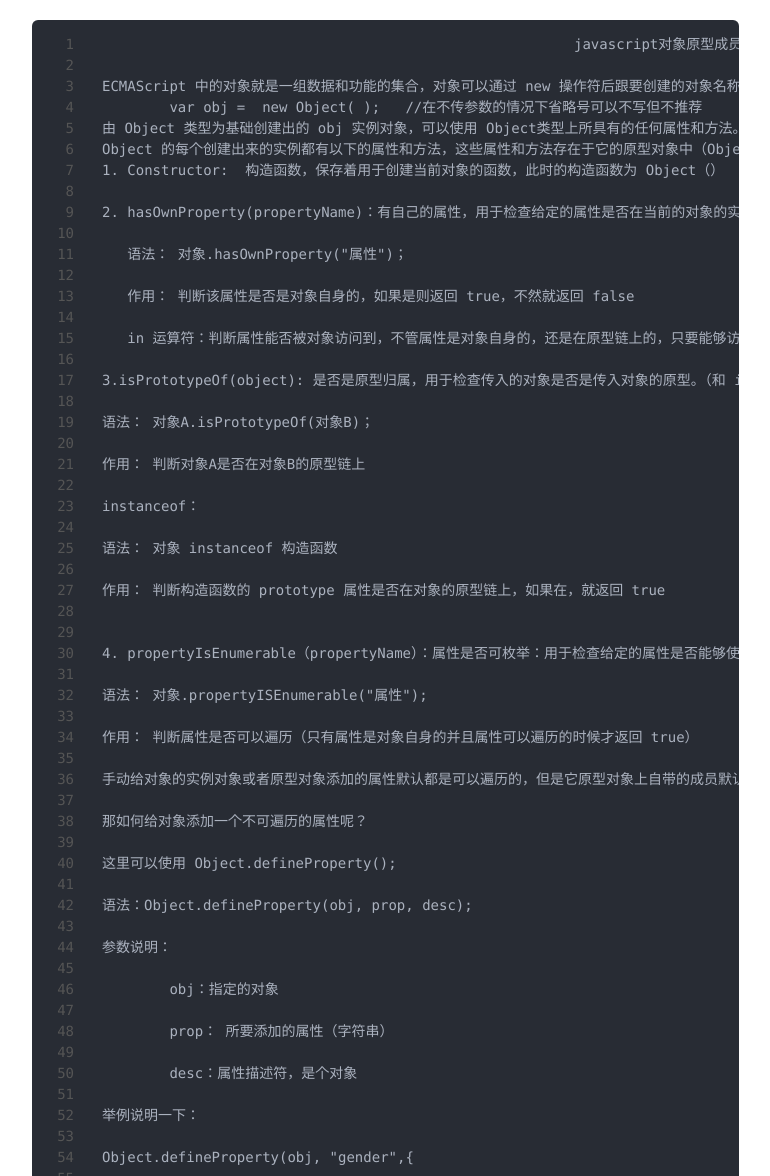
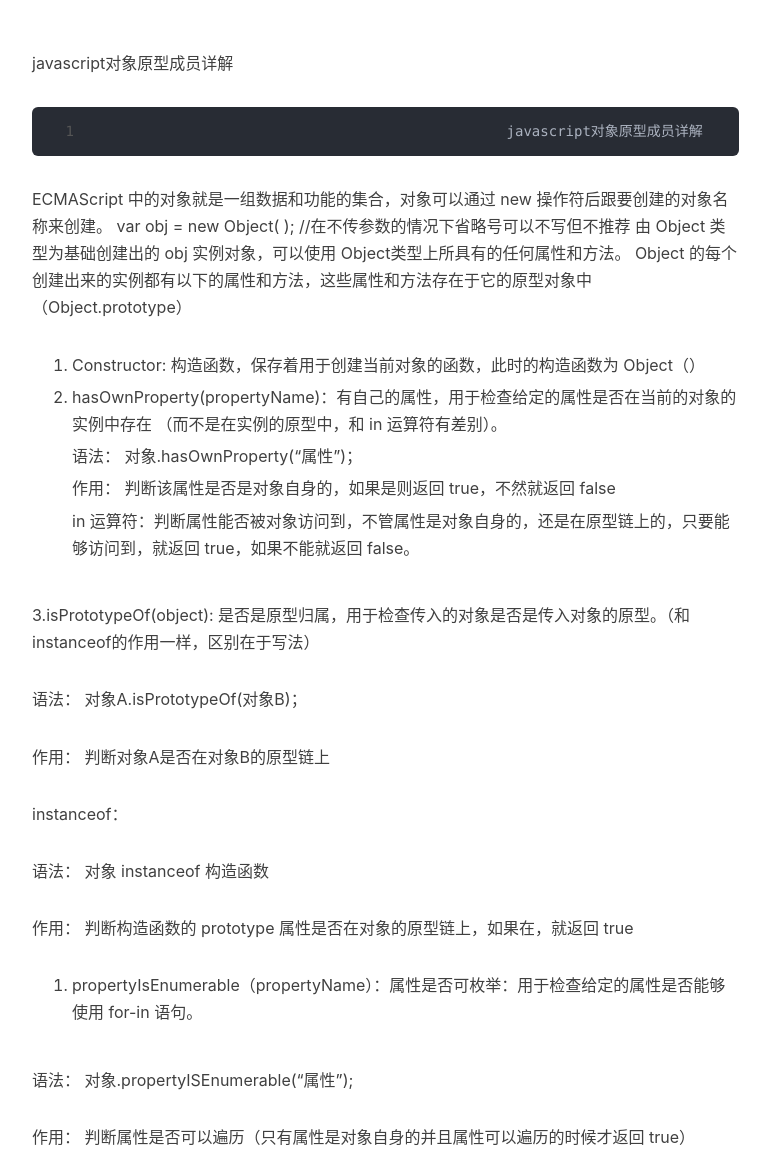
Before and after one commit to Few1213/Few1213.github.io, a Jekyll site: the page built from _posts/2018-09-30-javascript原型对象成员详解.md, in a window 1280 px wide and 1400 px high, scrolled down 299 px. Shown: the part 224-1400 px from the top of the window, without its empty margins (233-1003 px from the left). Built offline with Jekyll 4.4.1, drawn with Linux system fonts in a browser that asks for light colours; nearby versions of some CDN libraries; comment, search, counter and statistics services are not loaded; some of the changed text lies outside the part shown.

Commit message:
javascript

````diff
--- a/_posts/2018-09-30-javascript原型对象成员详解.md
+++ b/_posts/2018-09-30-javascript原型对象成员详解.md
@@ -14,13 +14,19 @@ tags:
 
 
 
-```
+javascript对象原型成员详解
+
+
+
+
+
 							javascript对象原型成员详解
 
 ECMAScript 中的对象就是一组数据和功能的集合，对象可以通过 new 操作符后跟要创建的对象名称来创建。
 	var obj =  new Object( );   //在不传参数的情况下省略号可以不写但不推荐
 由 Object 类型为基础创建出的 obj 实例对象，可以使用 Object类型上所具有的任何属性和方法。
 Object 的每个创建出来的实例都有以下的属性和方法，这些属性和方法存在于它的原型对象中（Object.prototype）
+
 1. Constructor:  构造函数，保存着用于创建当前对象的函数，此时的构造函数为 Object（）
 
 2. hasOwnProperty(propertyName)：有自己的属性，用于检查给定的属性是否在当前的对象的实例中存在    （而不是在实例的原型中，和 in 运算符有差别）。
@@ -66,17 +72,18 @@ instanceof：
 
 	desc：属性描述符，是个对象
 
+
+
 举例说明一下：
 
-Object.defineProperty(obj, "gender",{
 
-	value: "female",		//value 给这个对象的该属性设置默认值
+	Object.defineProperty(obj, "gender",{
+		value: "female",		//value 给这个对象的该属性设置默认值
+		enumerable: true, 	//enumerable 设置属性是否可以遍历，true为可遍历
+		writable: false		//writable 设置属性是否可以修改，true为可修改
+	})
 
-	enumerable: true, 	//enumerable 设置属性是否可以遍历，true为可遍历
 
-	writable: false		//writable 设置属性是否可以修改，true为可修改
-
-})
 
 
 5.tolocaleStrin： 返回对象的字符串表示，该字符串和执行环境的地区对应
@@ -94,12 +101,5 @@ Object.defineProperty(obj, "gender",{
 	1.首先调用 valueOf 方法，尝试将对象转成简单数据类型，如果没有转成简单数据类型，则继续调用 toString 方法，将对象转成字符串
 
 	2.如果对象分别调用 valueOf  的方法和 toString 的方法，都没有转成简单数据类型，就会报错
-```
 
-
-
-
-
-```
 	注意的是在 ECMAScript 中 Object是所有对象的而基础，因此所有的对象都具有这些基本属性和方法。
-```
````
Also changed, not shown: 1 other file.
